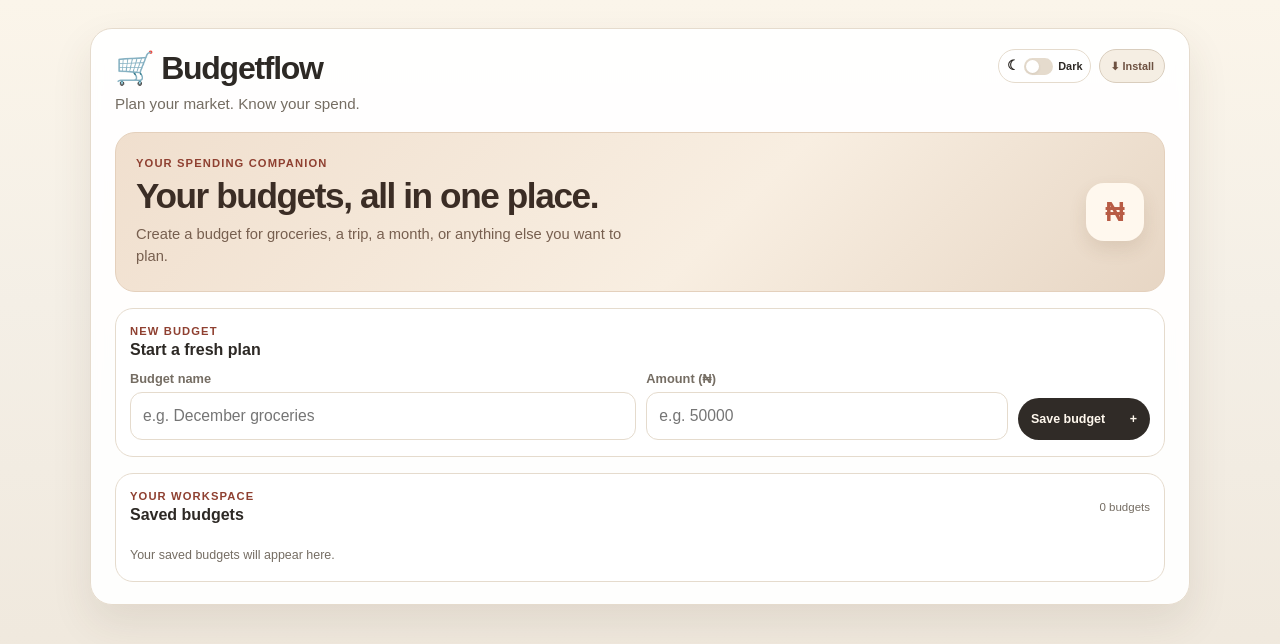
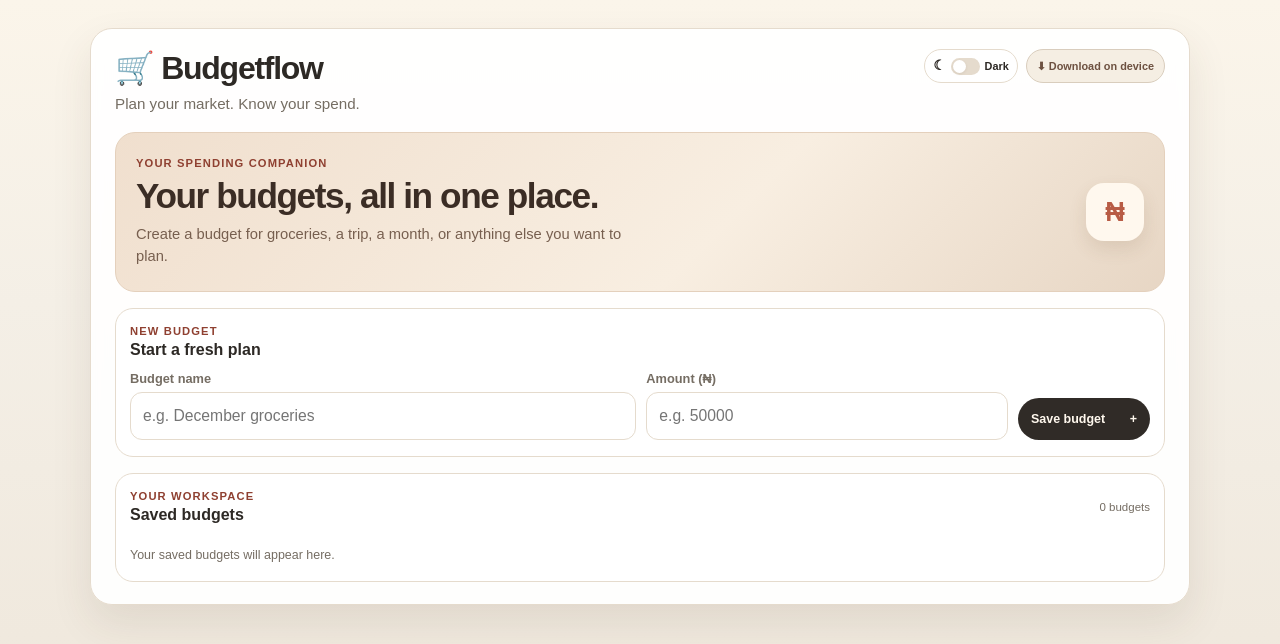
Before and after one commit to 1Masterq/Budgetflow, a plain HTML site: page index.html in a window 1280 px wide. Drawn offline with Linux system fonts and the light colour scheme.

Commit message:
Update index.html

```diff
--- a/index.html
+++ b/index.html
@@ -27,7 +27,7 @@
             <span class="theme-switch" aria-hidden="true"><span class="theme-knob"></span></span>
             <span class="theme-label">Dark</span>
           </button>
-          <button id="installBtn" class="install-btn hidden" type="button">⬇ Install</button>
+          <button id="installBtn" class="install-btn hidden" type="button">⬇ Download on device</button>
         </div>
       </header>
 
```
